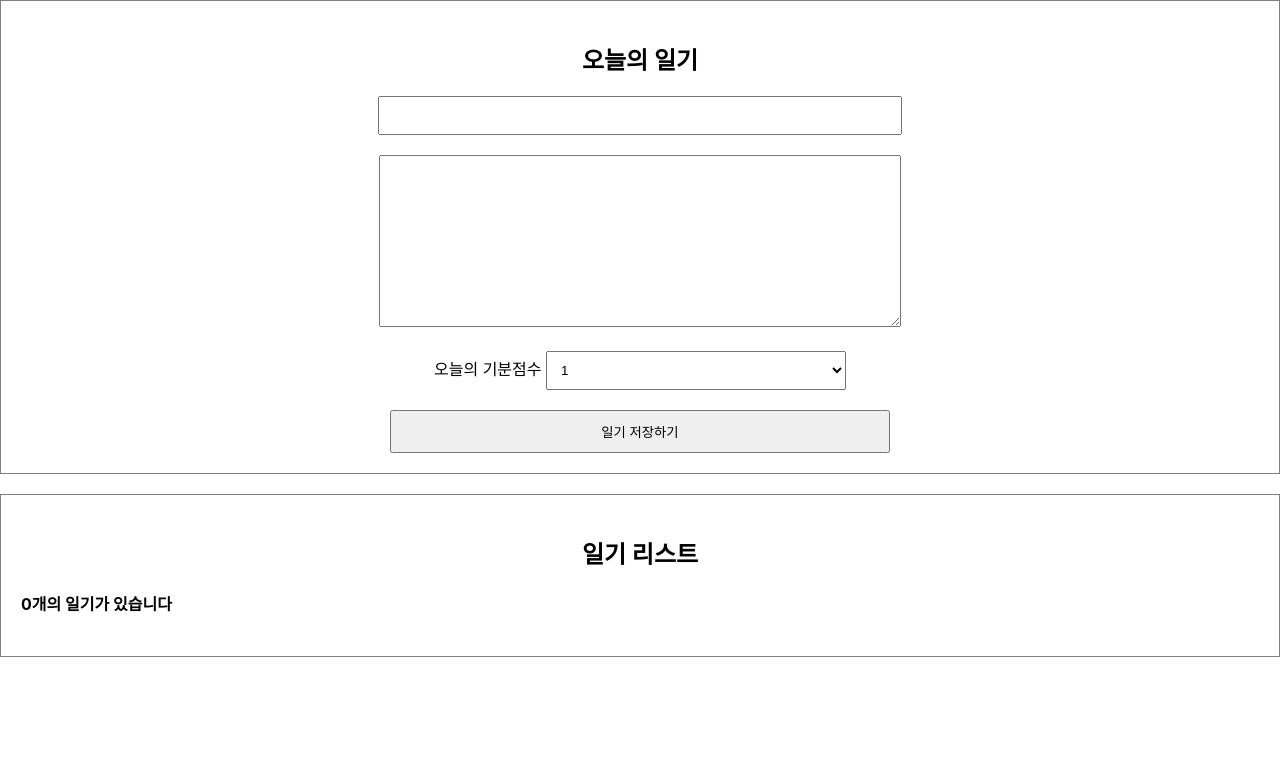
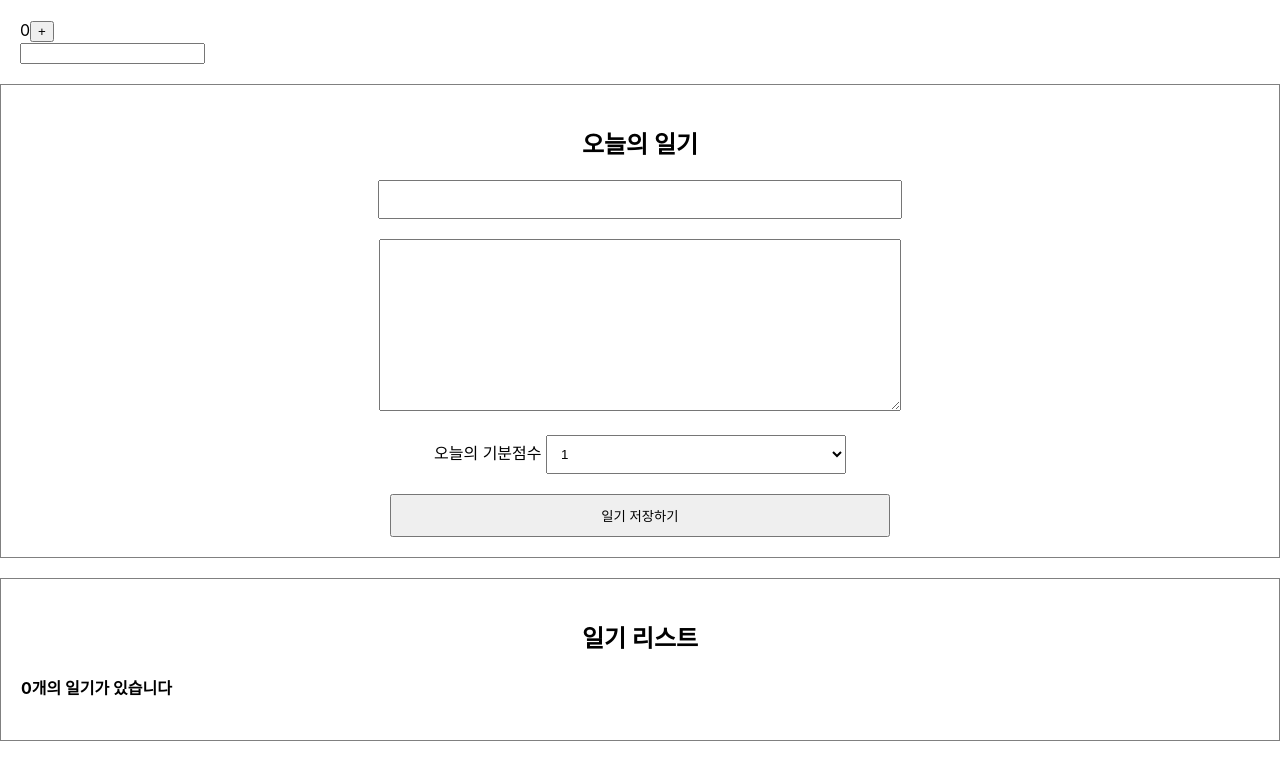
Before and after one commit to calm-lee/React-Toy-SimpleDiary, a React (Create React App) app: page / in a window 1280 px wide. Shown: the top 780 px of the page. Built offline with nearby package versions, Linux system fonts and the light colour scheme.

Commit message:
useEffect 사용

```diff
--- a/src/App.js
+++ b/src/App.js
@@ -2,6 +2,7 @@
 import DiaryEditor from "./DiaryEditor";
 import DiaryList from "./DiaryList";
 import { useRef, useState } from "react";
+import Lifecycle from "./Lifecycle";
 
 // const dummyList = [
 //   {
@@ -61,6 +62,7 @@
 
   return (
     <div className="App">
+      <Lifecycle />
       <DiaryEditor onCreate={onCreate} />
       <DiaryList onEdit={onEdit} onRemove={onRemove} diaryList={data} />
     </div>
--- /dev/null
+++ b/src/Lifecycle.js
@@ -0,0 +1,28 @@
+import React, { useEffect, useState } from "react";
+
+const Lifecycle = () => {
+  const [count, setCount] = useState(0);
+  const [text, setText] = useState("");
+
+  useEffect(() => {
+    console.log("Mount!");
+  }, []);
+
+  useEffect(() => {
+    console.log("Update!");
+  });
+
+  return (
+    <div style={{ padding: 20 }}>
+      <div>
+        {count}
+        <button onClick={() => setCount(count + 1)}>+</button>
+      </div>
+      <div>
+        <input value={text} onChange={(e) => setText(e.target.value)} />
+      </div>
+    </div>
+  );
+};
+
+export default Lifecycle;
```
